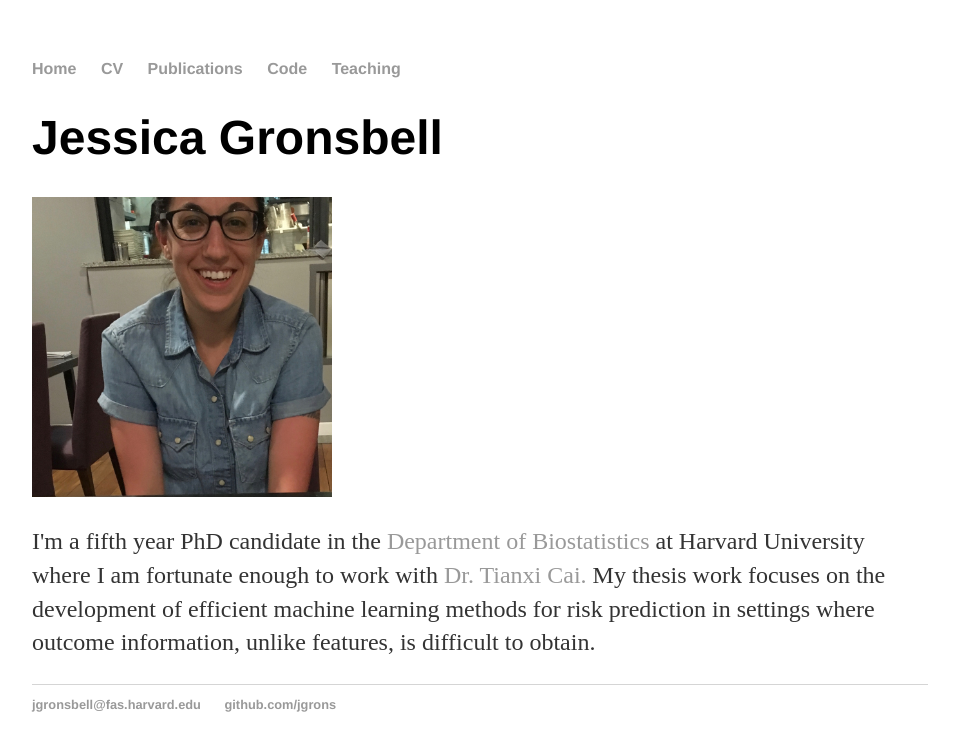
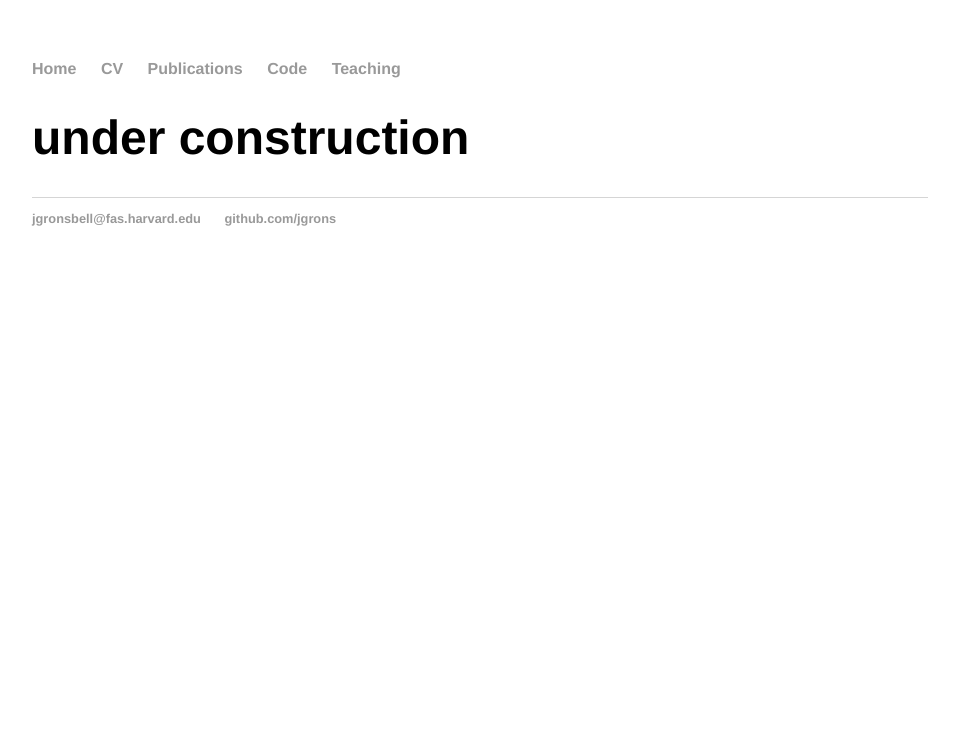
Before and after one commit to jgrons/old_website, a Jekyll site: the page built from cv.html, in a window 1280 px wide. Shown: the top 751 px of the page, without its empty margins (160-1119 px from the left). Built offline with Jekyll 4.4.1, drawn with Linux system fonts in a browser that asks for light colours.

Commit message:
Update cv.html

```diff
--- a/cv.html
+++ b/cv.html
@@ -3,21 +3,7 @@ layout: default
 title: Jessica Gronsbell | PhD Candidate in Biostatistics at Harvard University
 ---
 <div class="blurb">
-	<h1> Jessica Gronsbell </h1>
-	<div class="span2">
-        <a href="../pics/me.jpg">
-            <img src="../pics/me.jpg" HEIGHT="300" WIDTH="300"
-                  title="JG" alt="JG"/></a>
-        </div>
-
-	<p> I'm a fifth year PhD candidate in the <a href="https://www.hsph.harvard.edu/biostatistics/"> Department of
-		Biostatistics </a> at Harvard University
-		where I am fortunate enough to work with <a href="https://www.hsph.harvard.edu/tianxi-cai/">
-		Dr. Tianxi Cai.</a>
-		My thesis work focuses on
-		the development of efficient machine learning methods for risk prediction in settings
-		where outcome information, unlike features, is difficult to obtain.
-		</p>
+	<h1> under construction </h1>
 
 
 </div><!-- /.blurb -->
```
